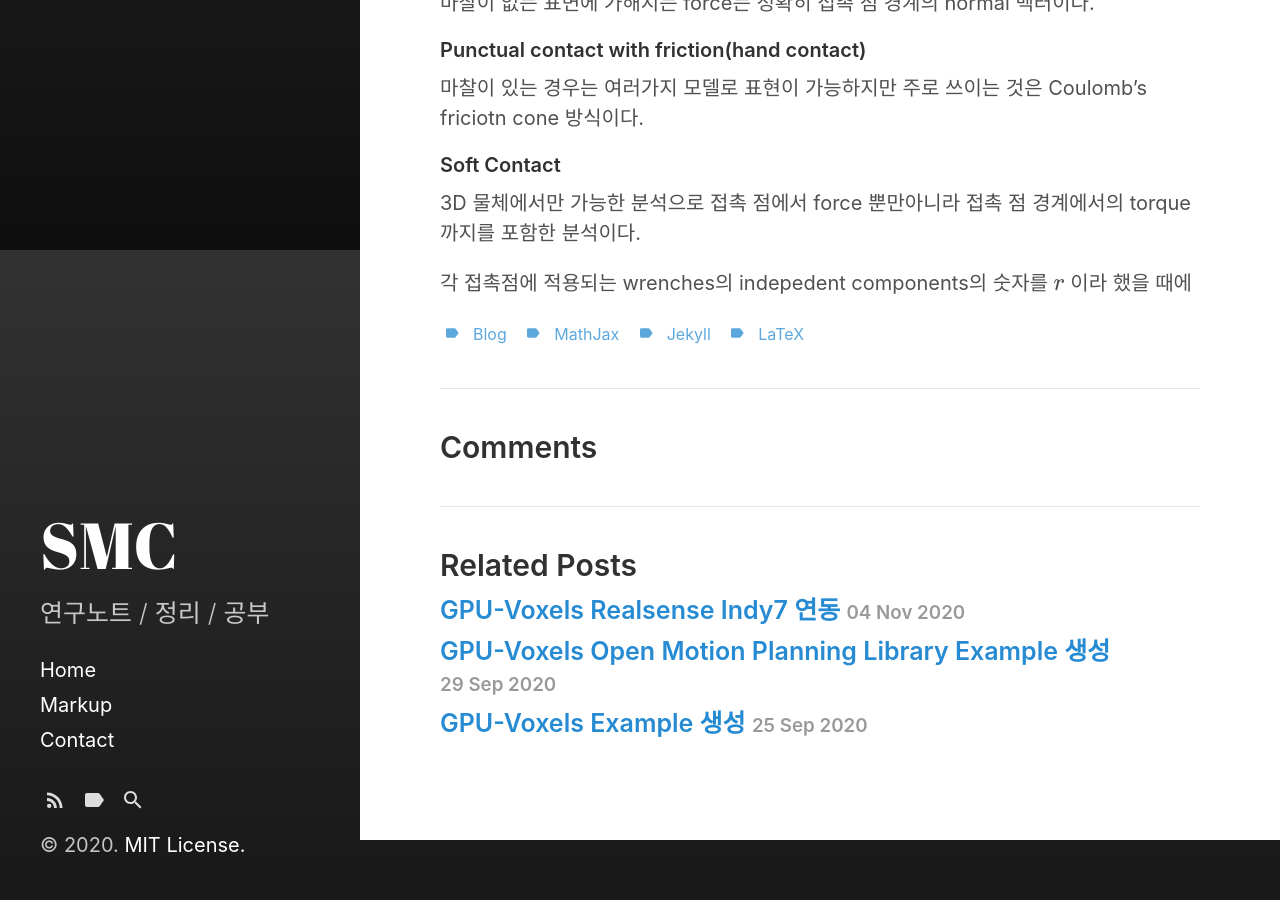
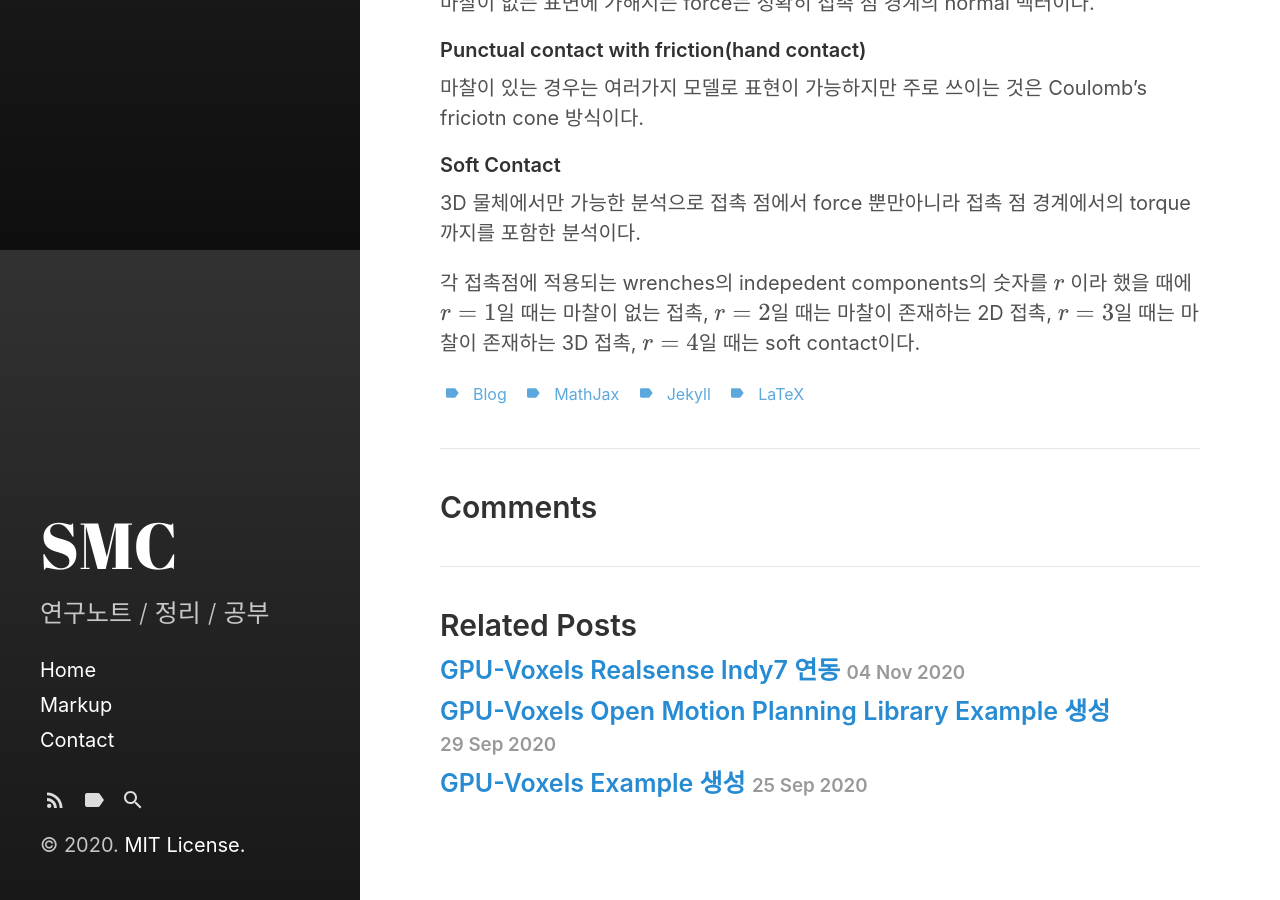
Before and after one commit to tjdalsckd/tjdalsckd.github.io, a Jekyll site: the page built from _posts/2020-11-08-Grasp quality measures.md, in a window 1280 px wide and 900 px high, scrolled down 1550 px. Built offline with Jekyll 4.4.1, drawn with Linux system fonts in a browser that asks for light colours; our own code applies the rules of GitHub Pages for plain Markdown files; formulas are drawn with MathJax 3.

Commit message:
Update 2020-11-08-Grasp quality measures.md

```diff
--- a/_posts/2020-11-08-Grasp quality measures.md
+++ b/_posts/2020-11-08-Grasp quality measures.md
@@ -39,4 +39,4 @@ Disturbance에 의한 Object Position Error가 시간에 지남에 따라 사라
 #### Soft Contact
 3D 물체에서만 가능한 분석으로 접촉 점에서 force 뿐만아니라 접촉 점 경계에서의 torque까지를 포함한 분석이다.
 
-각 접촉점에 적용되는 wrenches의 indepedent components의 숫자를 $r$ 이라 했을 때에
+각 접촉점에 적용되는 wrenches의 indepedent components의 숫자를 $r$ 이라 했을 때에 $r = 1$일 때는 마찰이 없는 접촉, $r = 2$일 때는 마찰이 존재하는 2D 접촉, $r= 3$일 때는 마찰이 존재하는 3D 접촉, $r = 4$일 때는 soft contact이다.
```
